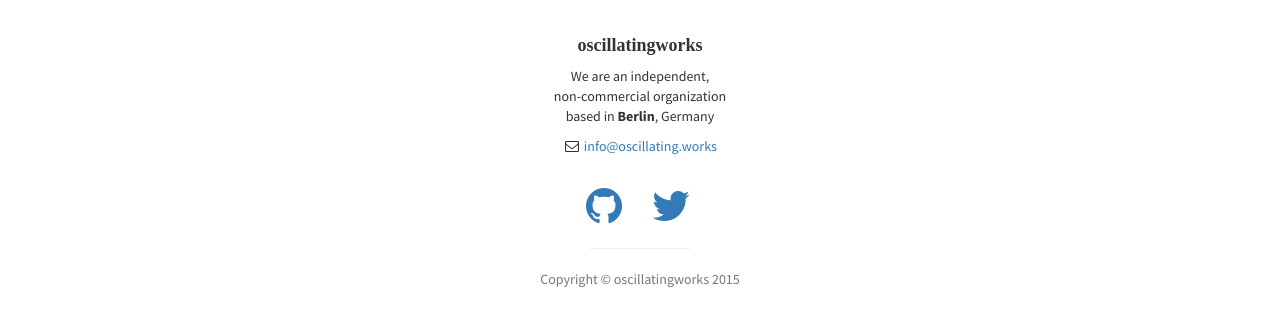
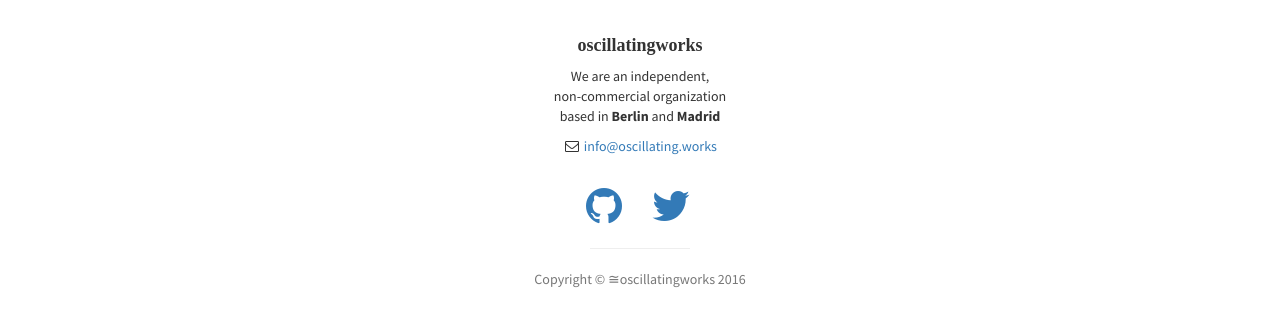
Before and after one commit to oscillatingworks/blog, a Jekyll site: the page built from index.html, in a window 1280 px wide and 900 px high, scrolled down 934 px. Shown: the part 501-828 px from the top of the window. Built offline with Jekyll 4.4.1, drawn with Linux system fonts in a browser that asks for light colours; some web fonts are replaced; Markdown is read by kramdown in place of the engine named in the settings.

Commit message:
Update date and logo

```diff
--- a/_layouts/default.html
+++ b/_layouts/default.html
@@ -9,7 +9,7 @@
     <meta name="description" content="independent, non-commercial organization working on
     independent and interesting open source software projects" >
     <meta name="keywords" content="open source, organization, github, development, software,
-    oscillating works, oscillating, oscillation">
+    oscillating works, oscillating, oscillation, ≅">
     <meta name="author" content="Fernando Alvarez, Mateusz Korszun">
 
     <!-- Favicon -->
@@ -49,7 +49,7 @@
                 <i class="fa fa-times"></i>
             </a>
             <li class="sidebar-brand">
-                <a href="http://oscillating.works"  target="_blank" class="oswfont">oscillatingworks</a>
+                <a href="http://oscillating.works"  target="_blank" class="oswfont">≅oscillatingworks</a>
             </li>
             <li>
                 <a href="{{site.baseurl}}/#top">Home</a>
@@ -69,7 +69,7 @@
     <!-- Header -->
     <header id="top" class="header">
         <div class="text-vertical-center">
-            <h1 class="oswfont">oscillatingblog</h1>
+            <h1 class="oswfont"><small>≅</small>oscillatingblog</h1>
             <h3>blogging about open source is hard</h3>
             <br>
             <a href="{{site.baseurl}}/#posts" class="btn btn-dark btn-lg">Go</a>
@@ -88,7 +88,7 @@
                         </h4>
                     </a>
                     <p>We are an independent,<br>non-commercial organization<br>based in
-                    <strong>Berlin</strong>, Germany</p>
+                    <strong>Berlin</strong> and <strong>Madrid</strong></p>
                     <ul class="list-unstyled">
                         <li>
                             <i class="fa fa-envelope-o fa-fw"></i>
@@ -107,7 +107,7 @@
                         </li>
                     </ul>
                     <hr class="small">
-                    <p class="text-muted">Copyright &copy; oscillatingworks 2015</p>
+                    <p class="text-muted">Copyright &copy; ≅oscillatingworks 2016</p>
                 </div>
             </div>
         </div>
```
Also changed, not shown: 1 other file.
